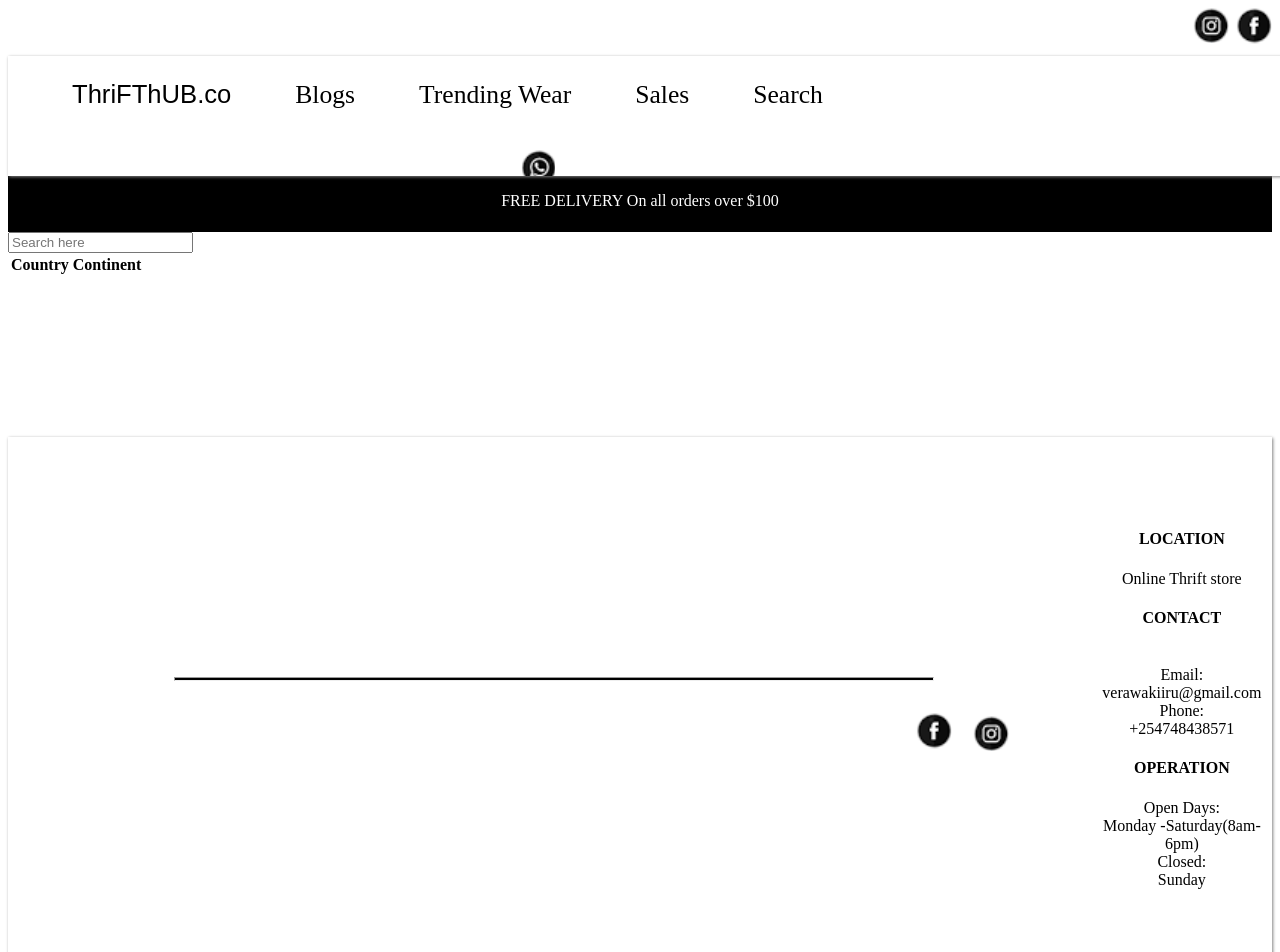
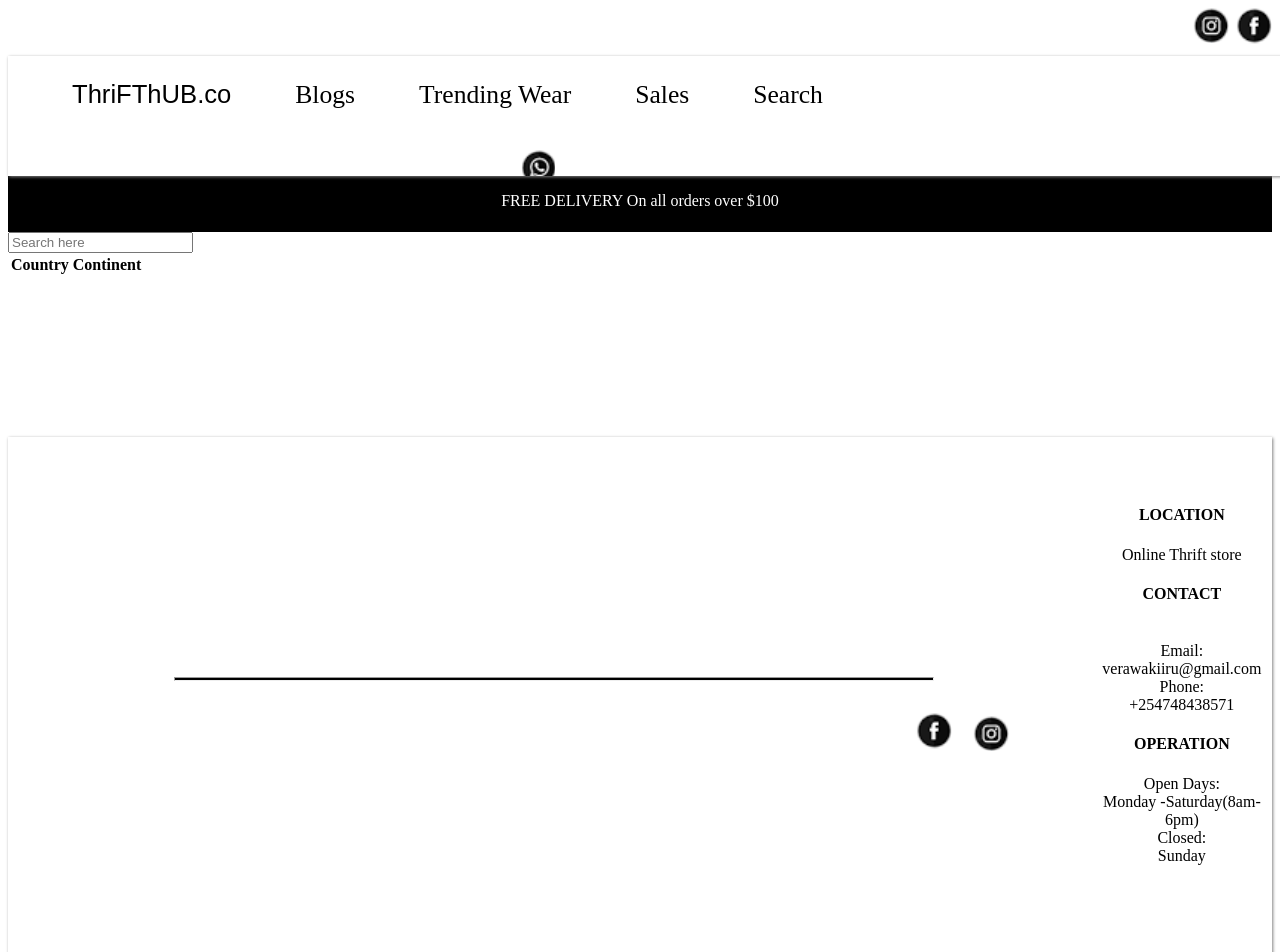
Before and after one commit to Vera25-O/clothline, a React (Create React App) app in the folder my-app/: page /searchBar in a window 1280 px wide. Shown: the top 952 px of the page. Built offline with nearby package versions, Linux system fonts and the light colour scheme.

Commit message:
modified Footer.js

```diff
--- a/my-app/src/index.css
+++ b/my-app/src/index.css
@@ -144,7 +144,7 @@ h4{
 
   width: 13%;
   float: right;
-  margin-top: 9vh;
+  margin-top: 6vh;
   margin-right: 1vh;
 }
 .icons{
```
